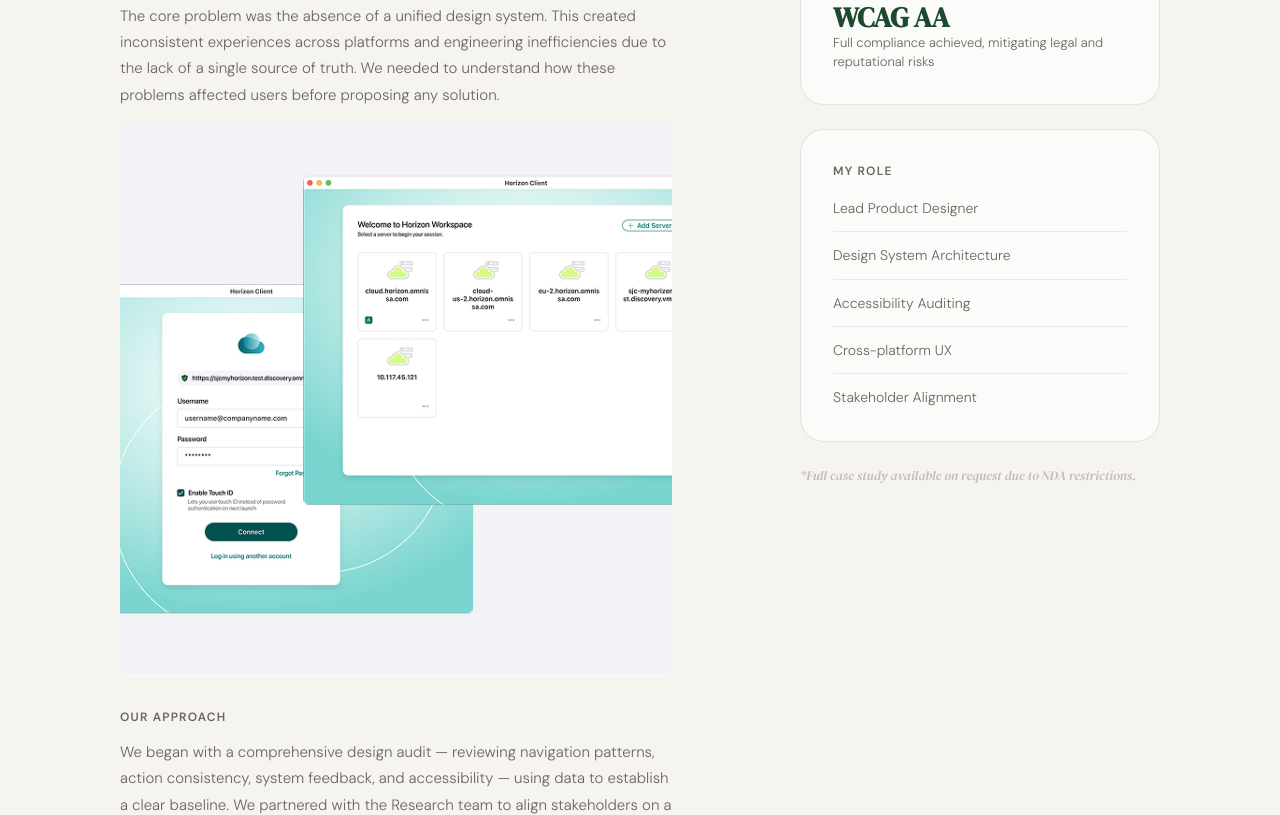
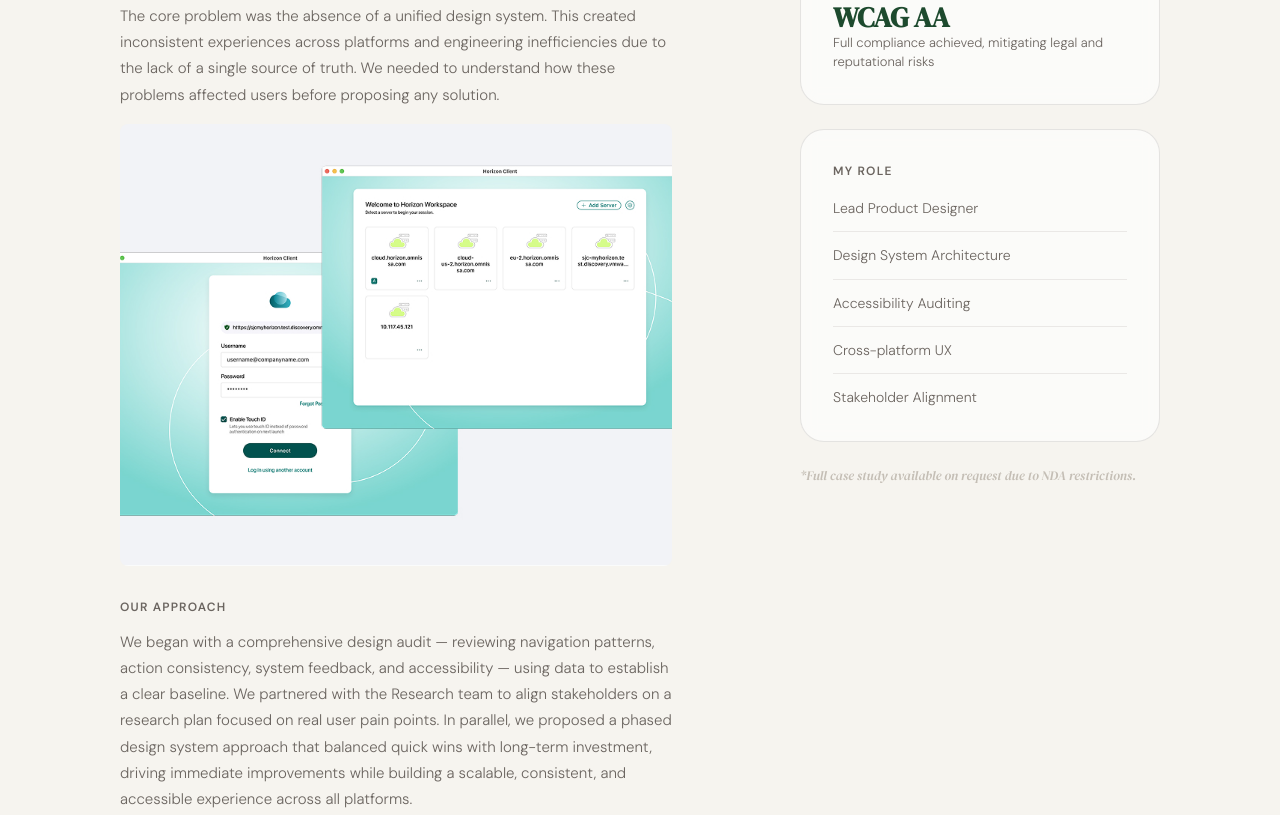
Before and after one commit to Hiteshharish/Hitesh-portfolio, a plain HTML site: page projects.html in a window 1280 px wide. Shown: the part 1160-1975 px from the top of the page. Drawn offline with Linux system fonts and the light colour scheme.

Commit message:
Reduce project image height by 20% while maintaining width

```diff
--- a/style.css
+++ b/style.css
@@ -125,7 +125,7 @@
 
 .project-image {
   width: min(100%, 68ch);
-  aspect-ratio: 1 / 1;
+  aspect-ratio: 5 / 4;
   display: block;
   margin: var(--space-4) 0;
   border-radius: var(--radius-md);
```
